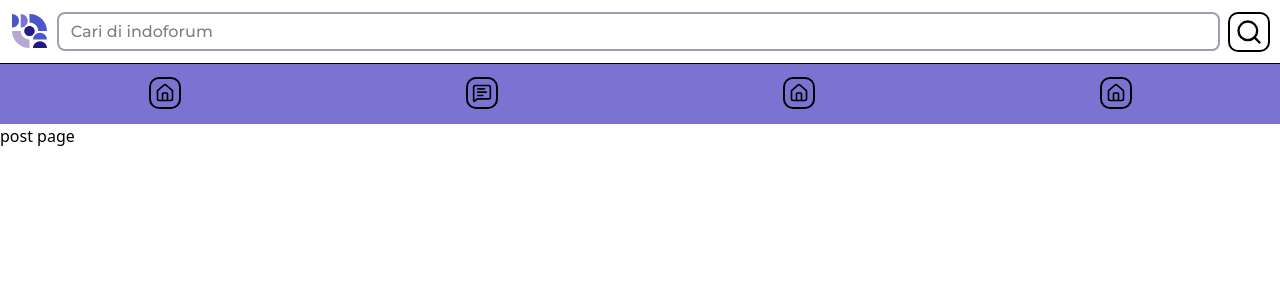
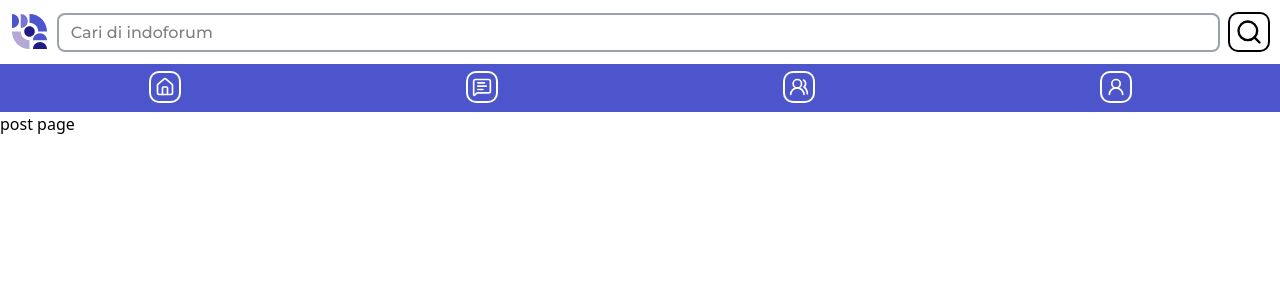
Before and after one commit to MrIrawan/indoforum, a Next.js app: page /post in a window 1280 px wide. Shown: the top 300 px of the page. Built offline with nearby package versions, Linux system fonts and the light colour scheme.

Commit message:
menyederhanakan komponen button menjadi nested components

```diff
--- a/src/app/post/layout.js
+++ b/src/app/post/layout.js
@@ -1,14 +1,13 @@
 import Image from "next/image"
 import indoforumLogo from "../../../public/images/indoforum-logo.svg"
-import HomeButton from "@/components/ui/button/HomeButton"
-import ForumsButton from "@/components/ui/button/ForumsButton"
-import { Search, MessageSquareTextIcon } from "lucide-react"
+import Button from "@/components/ui/button/Buttons"
+import { Search } from "lucide-react"
 
 export default function PostLayout({ children }) {
     return (
         <>
             <header className="w-full">
-                <div className="w-full h-16 bg-white px-3 py-3 flex items-center gap-3 border-b">
+                <div className="w-full h-16 bg-white px-3 py-3 flex items-center gap-3">
                     <div className="w-9 h-9 overflow-hidden">
                         <Image
                             src={indoforumLogo}
@@ -22,27 +21,39 @@ export default function PostLayout({ children }) {
                         </button>
                     </form>
                 </div>
-                <nav className="w-full h-15 bg-secondary-foreground px-3">
+                <nav className="w-full h-12 bg-primary-color px-3">
                     <ul className="w-full h-full flex items-center gap-3 justify-around">
                         <li>
-                            <a href="/post">
-                                <HomeButton />
-                            </a>
+                            <Button
+                                link="/post"
+                                ringColor="white"
+                            >
+                                <Button.home bgColor="white"/>
+                            </Button>
                         </li>
                         <li>
-                            <a href="/forums">
-                                <ForumsButton />
-                            </a>
+                            <Button
+                                link="/forums"
+                                ringColor="white"
+                            >
+                                <Button.forums bgColor="white"/>
+                            </Button>
                         </li>
                         <li>
-                            <a href="/post">
-                                <HomeButton />
-                            </a>
+                            <Button
+                                link="/friends"
+                                ringColor="white"
+                            >
+                                <Button.users bgColor="white"/>
+                            </Button>
                         </li>
                         <li>
-                            <a href="/profile/123">
-                                <HomeButton />
-                            </a>
+                            <Button
+                                link="/profile"
+                                ringColor="white"
+                            >
+                                <Button.profile bgColor="white"/>
+                            </Button>
                         </li>
                     </ul>
                 </nav>
--- /dev/null
+++ b/src/components/ui/button/Buttons.js
@@ -0,0 +1,26 @@
+import {
+    HomeIcon,
+    LogOutIcon,
+    SettingsIcon,
+    UserRoundIcon,
+    UsersRoundIcon,
+    MessageSquareTextIcon
+} from "lucide-react";
+import Link from "next/link";
+
+export default function Button({ children, ringColor = "black", link = "" }) {
+
+    return (
+        <button className={`ring-2 rounded-lg p-1 ring-${ringColor}`}>
+            { link === "" ? children : <Link href={link}>{children}</Link> }
+        </button>
+    )
+
+}
+
+Button.home = ({ bgColor = "black" }) => <HomeIcon className={`w-5 h-5 text-${bgColor}`} />;
+Button.logout = ({ bgColor = "black" }) => <LogOutIcon className={`w-5 h-5 text-${bgColor}`} />;
+Button.settings = ({ bgColor = "black" }) => <SettingsIcon className={`w-5 h-5 text-${bgColor}`} />;
+Button.forums = ({ bgColor = "black" }) => <MessageSquareTextIcon className={`w-5 h-5 text-${bgColor}`} />;
+Button.profile = ({ bgColor = "black" }) => <UserRoundIcon className={`w-5 h-5 text-${bgColor}`} />;
+Button.users = ({ bgColor = "black" }) => <UsersRoundIcon className={`w-5 h-5 text-${bgColor}`} />;
```
